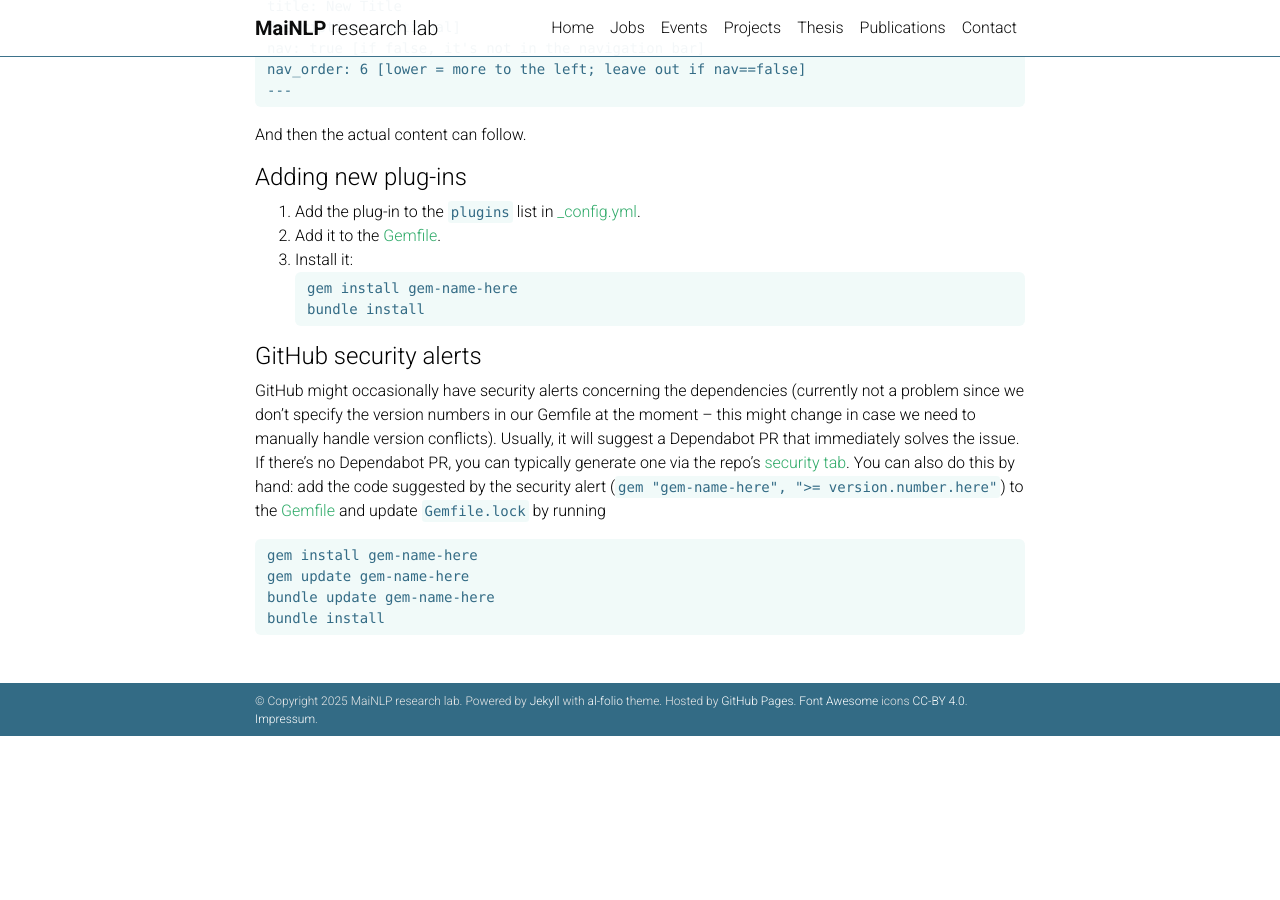
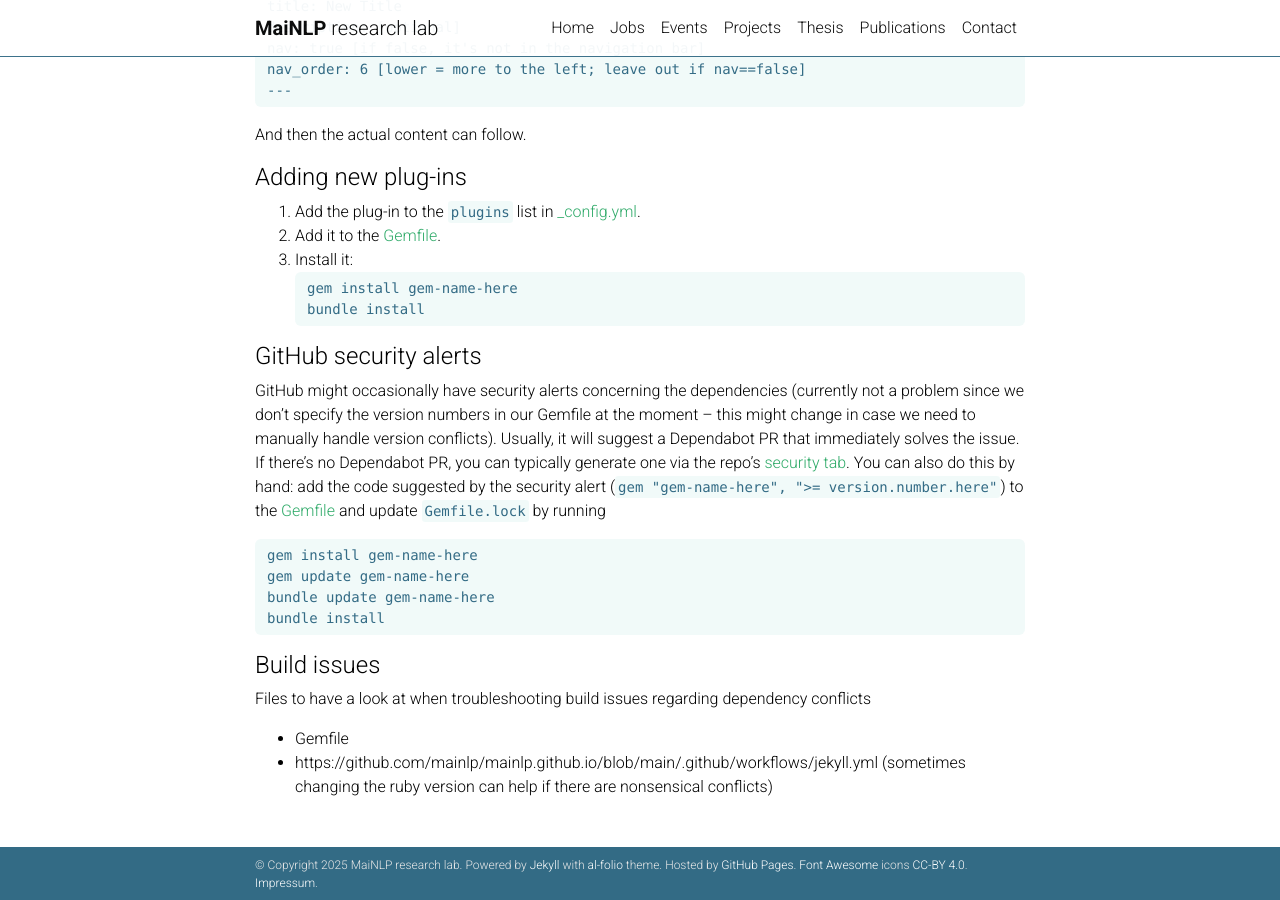
Before and after one commit to mainlp/mainlp.github.io, a Jekyll site: the page built from _pages/website-notes.md, in a window 1280 px wide and 900 px high, scrolled down 2948 px. Built offline with Jekyll 4.4.1, drawn with Linux system fonts in a browser that asks for light colours; comment, search, counter and statistics services are not loaded; a style sheet for code colours, icons or effects is not loaded; before the commit the page ends 3684 px from its top, so only the background shows below that.

Commit message:
add note about troubleshooting

````diff
--- a/_pages/website-notes.md
+++ b/_pages/website-notes.md
@@ -151,3 +151,9 @@ gem update gem-name-here
 bundle update gem-name-here
 bundle install
 ```
+
+## Build issues
+
+Files to have a look at when troubleshooting build issues regarding dependency conflicts
+- Gemfile
+- https://github.com/mainlp/mainlp.github.io/blob/main/.github/workflows/jekyll.yml (sometimes changing the ruby version can help if there are nonsensical conflicts)
````
